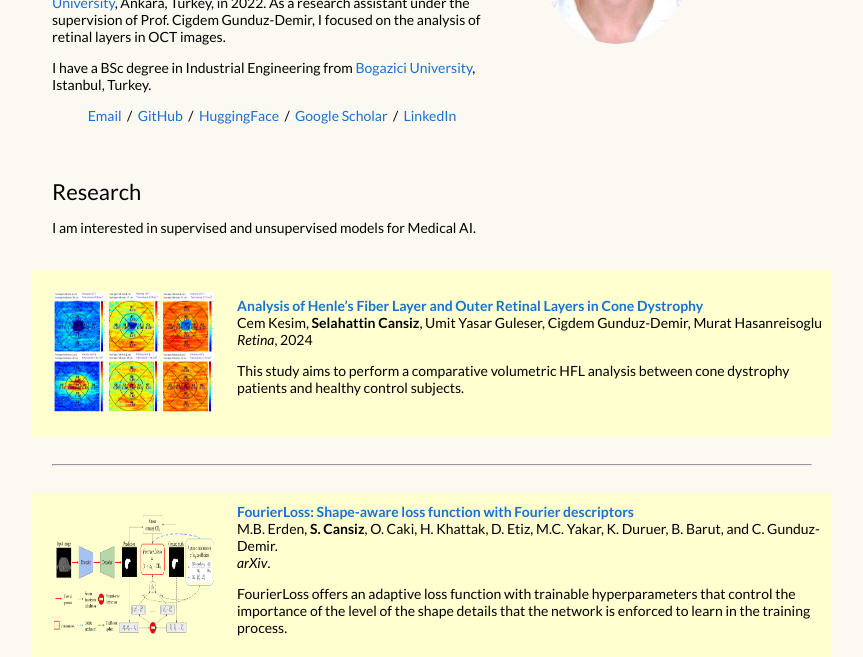
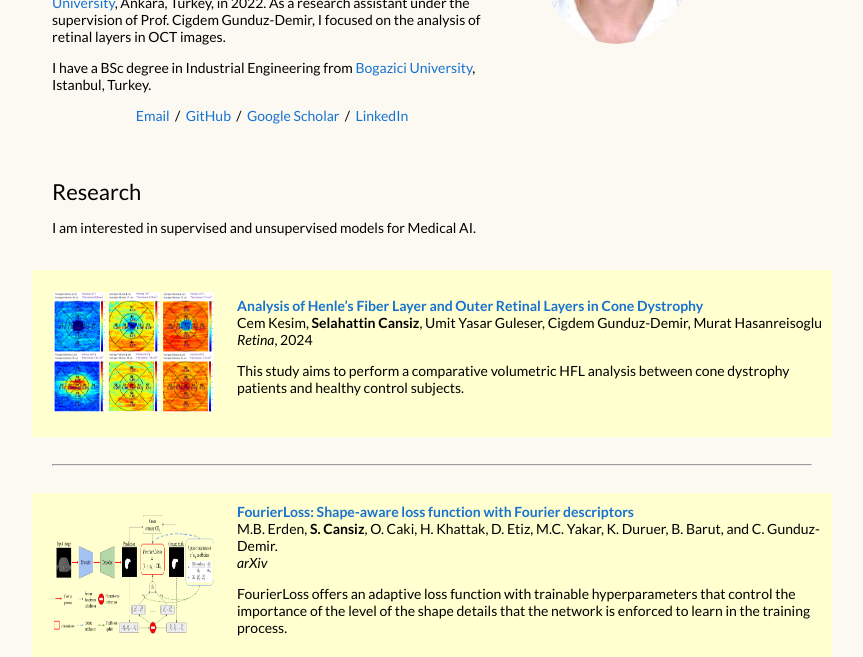
Before and after one commit to scansiz34/scansiz34.github.io, a Jekyll site: the page built from _posts/2023-08-28-3dgaussians.markdown, in a window 1280 px wide. Shown: the part 299-956 px from the top of the page, without its empty margins (208-1071 px from the left). Built offline with Jekyll 4.4.1, drawn with Linux system fonts in a browser that asks for light colours.

Commit message:
Update default.html

```diff
--- a/_layouts/default.html
+++ b/_layouts/default.html
@@ -46,7 +46,7 @@
               <p style="text-align:center">
                 <a href="mailto:scansiz22@ku.edu.tr"> Email </a> &nbsp;/&nbsp;
                 <a href="https://github.com/scansiz34"> GitHub </a> &nbsp;/&nbsp;
-                <a href="https://huggingface.co/scansiz"> HuggingFace </a> &nbsp;/&nbsp;
+                <!-- <a href="https://huggingface.co/scansiz"> HuggingFace </a> &nbsp;/&nbsp; -->
                 <a href="https://scholar.google.com/citations?user=a3HSaDQAAAAJ&hl=en"> Google Scholar </a> &nbsp;/&nbsp;
                 <a href="https://www.linkedin.com/in/selahattin-cansiz-814223b0/"> LinkedIn </a>
               </p>
@@ -113,7 +113,7 @@
             <br>
             M.B. Erden, <strong>S. Cansiz</strong>, O. Caki, H. Khattak, D. Etiz, M.C. Yakar, K. Duruer, B. Barut, and C. Gunduz-Demir.
             <br>
-            <em>arXiv</em>.
+            <em>arXiv</em>
             <br>
             <!-- <a href="https://ieeexplore.ieee.org/stamp/stamp.jsp?tp=&arnumber=9973287">paper</a>  -->
             <p>
```
